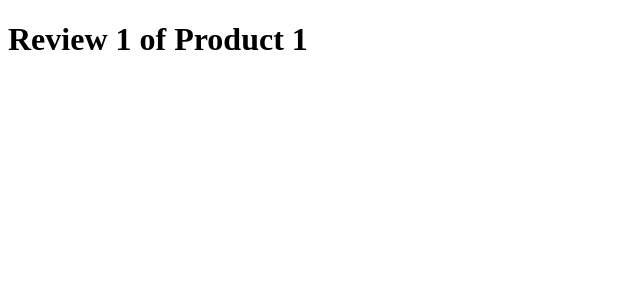
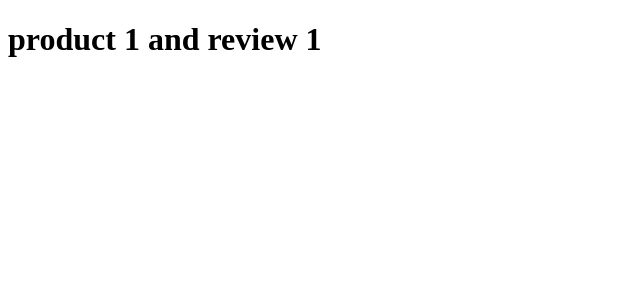
Before and after one commit to mcLovij/hello-world, a Next.js app: page /products/1/reviews/1 in a window 1280 px wide. Shown: the top 300 px of the page, without its empty margins (0-640 px from the left). Built offline with nearby package versions, Linux system fonts and the light colour scheme.

Commit message:
Initial commit:DNested Dynamic Routing

```diff
--- a/src/app/products/[productId]/reviews/[reviewId]/page.tsx
+++ b/src/app/products/[productId]/reviews/[reviewId]/page.tsx
@@ -1,8 +1,17 @@
-export default function ReviewDetail({params}: {
-    params: {
-        productId: String
-        reviewId: String
+export  default function ProductReview({params}:{
+    params:{
+        productId:String
+        reviewId:String
     }
-}) {
-    return <h1>Review {params.productId} of Product {params.reviewId}</h1>
+}){
+    return <h1>product {params.productId} and review {params.reviewId}</h1>
 }
+
+// export default function ReviewDetail({params}: {
+//     params: {
+//         productId: String
+//         reviewId: String
+//     }
+// }) {
+//     return <h1>Review {params.productId} of Product {params.reviewId}</h1>
+// }
```
